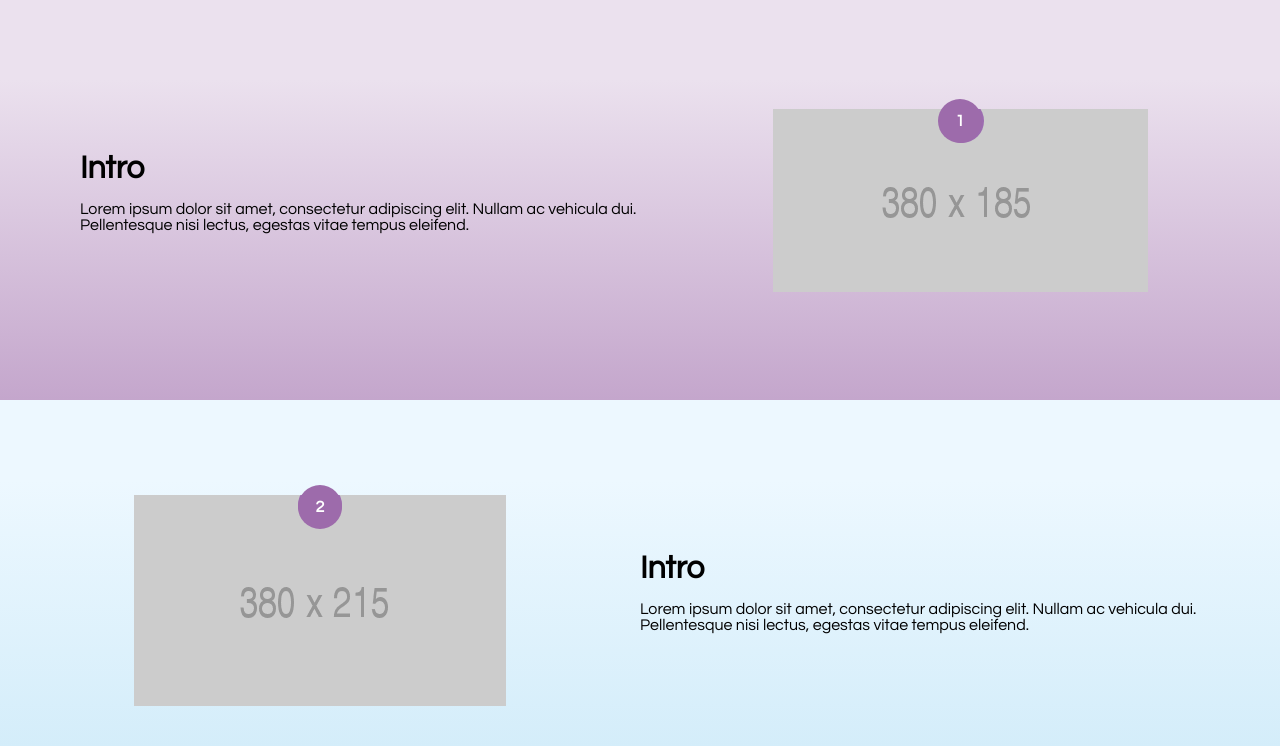
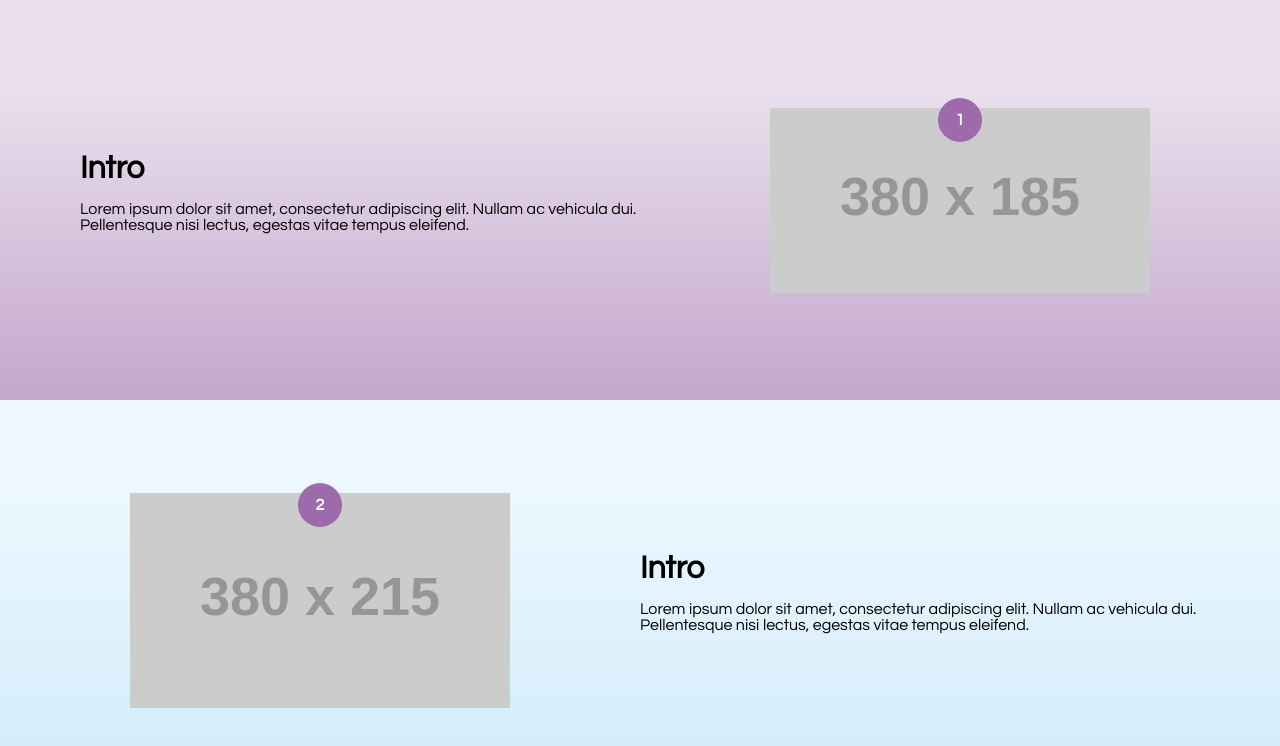
Before and after one commit to Joshin-Launchpad/Winters-Pearls, a plain HTML site: page index.html in a window 1280 px wide. Drawn offline with Linux system fonts and the light colour scheme; placeholder pictures from the web are drawn by us.

Commit message:
Feat (main) update styling

```diff
--- a/index.html
+++ b/index.html
@@ -16,17 +16,15 @@ Note: Do not try to save to this codepen or work will be lost. Be sure to Fork a
     <p>Lorem ipsum dolor sit amet, consectetur adipiscing elit. Nullam ac vehicula dui. Pellentesque nisi lectus, egestas vitae tempus eleifend.</p>
   </div>
   <div class="img-container--one">
-    <img src="./oneimg.png" />
-    <!-- <img src="http://placehold.it/380x185" alt="" onclick="setImageAttributes" /> -->
+    <!-- <img src="./oneimg.png" /> -->
+    <img src="http://placehold.it/380x185" alt="" onclick="setImageAttributes" />
     <div class="circle-one"><span>1<span></div>
   </div>
 </div>
-
 <div class="row-two">
   <div class="img-container--two">
-    <img src="./twoimg.png" />
-
-    <!-- <img src="http://placehold.it/380x215" alt=""> -->
+    <!-- <img src="./twoimg.png" /> -->
+    <img src="http://placehold.it/380x215" alt="">
     <div class="circle-two"><span>2</span></div>
   </div>
   <div class="content-container--two">
--- a/main.js
+++ b/main.js
@@ -4,9 +4,12 @@ var app = app || {};
 app.common = {
   setImageAttributes: function() {
     alert('set attributes now working');
+    let imgAttr = {
+
+    }
   },
   bindUIelements() {
-    // alert('now working');
+    // this.setImageAttributes();
   },
   init: function() {
     this.bindUIelements();
@@ -14,3 +17,8 @@ app.common = {
 }
 
 window.onload = app.common.init();
+
+// let img = document.getItemById('#imgbutton');
+// img.addEventListener('click', function () {
+//   this.setImageAttributes();
+// })
```
